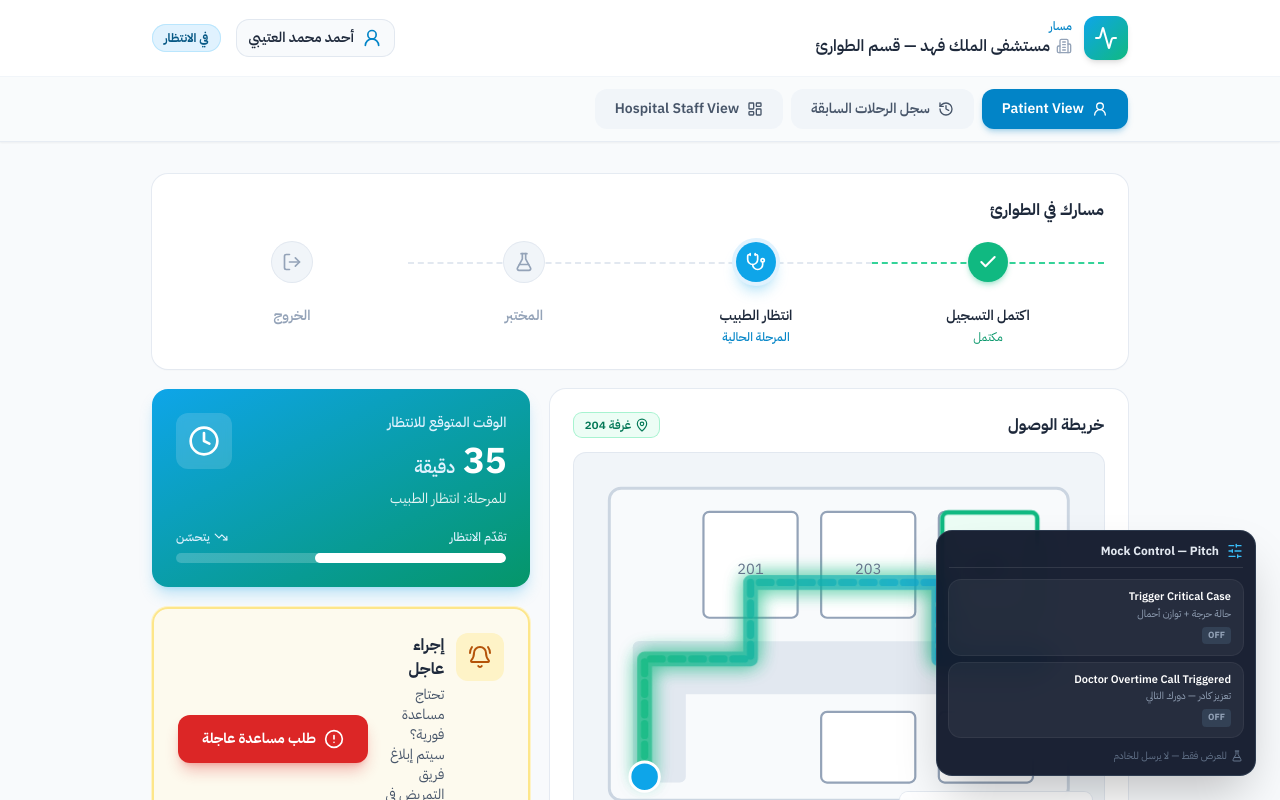
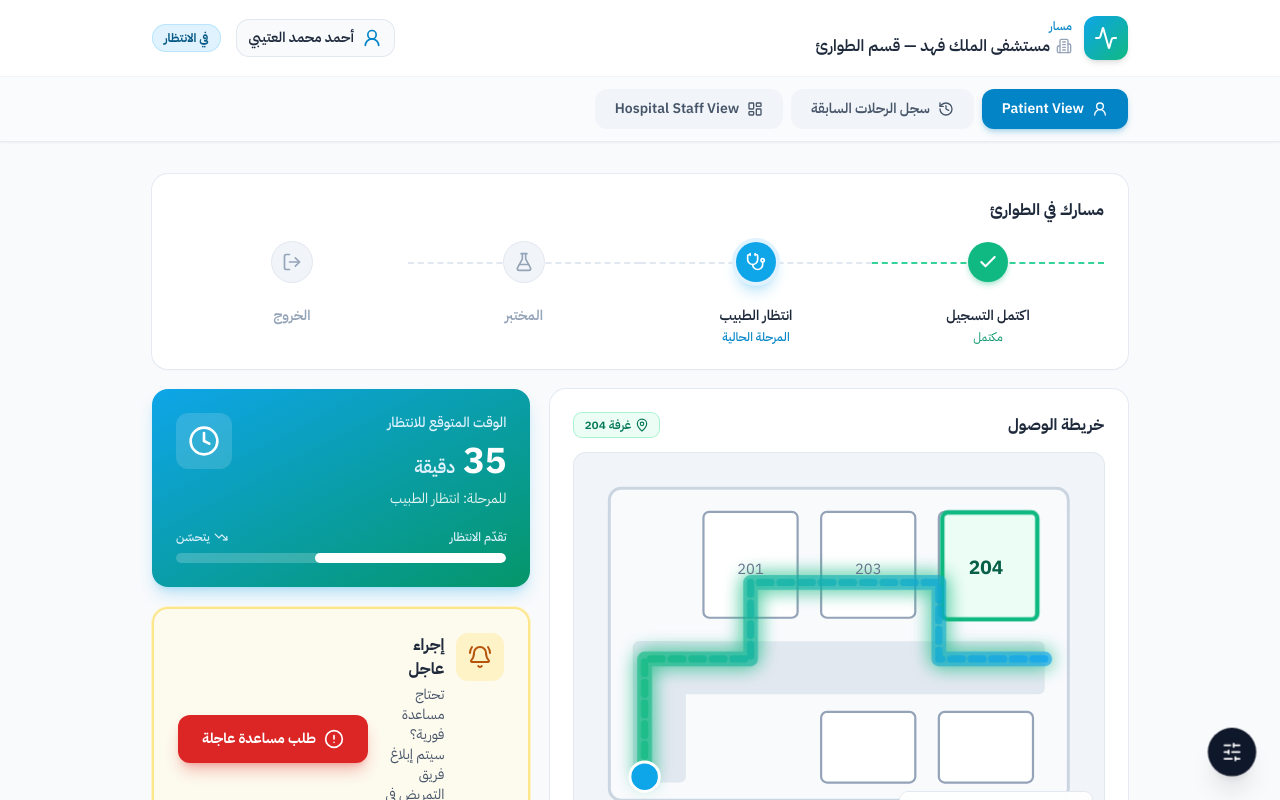
Before and after one commit to KotaibahGhaleb/EMS, a React (Vite) app: page / in a window 1280 px wide. Shown: the top 800 px of the page. Built offline with nearby package versions, Linux system fonts and the light colour scheme.

Commit message:
Make mock control panel collapsible behind a floating action button.
Opens from a bottom-right FAB for cleaner pitch demos; close restores collapsed state.

Co-authored-by: Cursor <cursoragent@cursor.com>

```diff
--- a/src/components/MockControlPanel.tsx
+++ b/src/components/MockControlPanel.tsx
@@ -1,4 +1,5 @@
-import { FlaskConical, SlidersHorizontal } from 'lucide-react'
+import { FlaskConical, SlidersHorizontal, X } from 'lucide-react'
+import { useState } from 'react'
 
 interface MockControlPanelProps {
   criticalCase: boolean
@@ -13,14 +14,39 @@ export function MockControlPanel({
   onToggleCritical,
   onToggleOvertime,
 }: MockControlPanelProps) {
+  const [isOpen, setIsOpen] = useState(false)
+
+  if (!isOpen) {
+    return (
+      <button
+        type="button"
+        onClick={() => setIsOpen(true)}
+        className="fixed bottom-6 right-6 z-50 flex h-12 w-12 items-center justify-center rounded-full bg-slate-900 text-white shadow-xl transition hover:scale-110 hover:bg-slate-800 focus:outline-none focus-visible:ring-2 focus-visible:ring-sky-400 focus-visible:ring-offset-2 motion-safe:animate-pulse-soft"
+        aria-label="فتح لوحة تحكم العرض التجريبي"
+        aria-expanded={false}
+      >
+        <SlidersHorizontal className="h-5 w-5" aria-hidden />
+      </button>
+    )
+  }
+
   return (
     <aside
-      className="fixed bottom-4 right-4 z-[60] w-[min(calc(100vw-2rem),20rem)] rounded-2xl border border-slate-700/80 bg-slate-900/95 p-3 text-white shadow-2xl backdrop-blur-md sm:bottom-6 sm:right-6"
+      className="fixed bottom-6 right-6 z-50 w-[min(calc(100vw-2rem),20rem)] rounded-2xl border border-slate-700/80 bg-slate-900/95 p-3 text-white shadow-2xl backdrop-blur-md"
       aria-label="لوحة تحكم العرض التجريبي"
+      aria-expanded={true}
     >
-      <div className="mb-3 flex items-center gap-2 border-b border-white/10 pb-2">
-        <SlidersHorizontal className="h-4 w-4 text-sky-400" />
+      <div className="relative mb-3 flex items-center gap-2 border-b border-white/10 pb-2 pe-8">
+        <SlidersHorizontal className="h-4 w-4 shrink-0 text-sky-400" />
         <span className="text-xs font-bold text-slate-200">Mock Control — Pitch</span>
+        <button
+          type="button"
+          onClick={() => setIsOpen(false)}
+          className="absolute right-0 top-0 rounded-lg p-1 text-slate-400 transition hover:bg-white/10 hover:text-white"
+          aria-label="إغلاق لوحة التحكم"
+        >
+          <X className="h-4 w-4" />
+        </button>
       </div>
 
       <div className="space-y-2">
```
